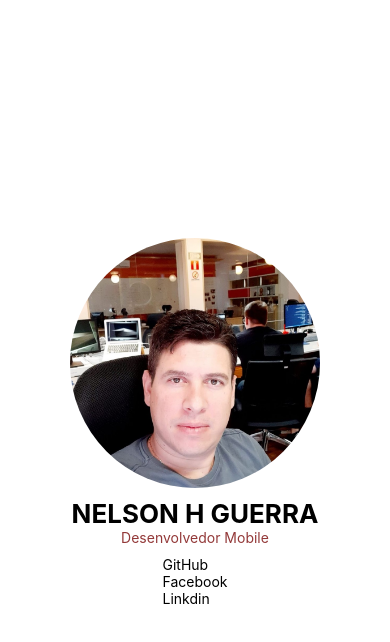
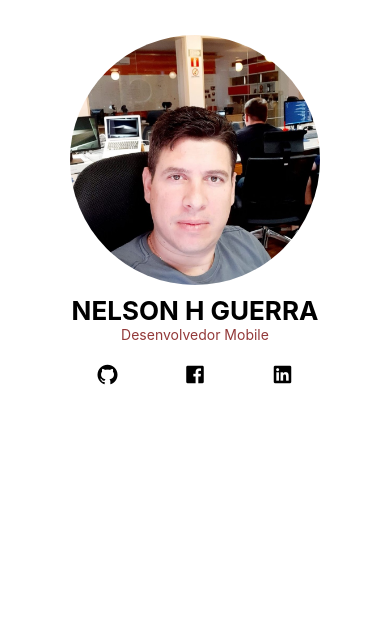
Before and after one commit to nelsoneo/CurriculumApp-RN, a React Native app: screen / in a window 390 px wide. Shown: the top 642 px of the page. Built offline with nearby package versions, Linux system fonts and the light colour scheme.

Commit message:
finish cabecalho

```diff
--- a/App.js
+++ b/App.js
@@ -1,6 +1,7 @@
 // import { StatusBar } from 'expo-status-bar';
 import React from 'react';
 import { StyleSheet, Text, View, Image } from 'react-native';
+import Icon from 'react-native-vector-icons/AntDesign';
 import foto from './assets/perfil.jpg';
 
 const App = () => {
@@ -11,10 +12,10 @@ const App = () => {
             <Image source={foto} style = {styles.fotoStyle}/>
             <Text style = {styles.nome}>NELSON H GUERRA</Text>
             <Text style = {styles.cargo}>Desenvolvedor Mobile</Text>
-            <View>
-                <Text>GitHub</Text>
-                <Text>Facebook</Text>
-                <Text>Linkdin</Text>
+            <View style = {styles.redesSociais}>
+                <Icon name= 'github' style={{fontSize: 20}} />
+                <Icon name = 'facebook-square' style={{fontSize: 20}} />
+                <Icon name = 'linkedin-square' style={{fontSize: 20}} />
             </View>
         </View>
         {/* <StatusBar style="auto" /> */}
@@ -33,7 +34,8 @@ const styles = StyleSheet.create({
   cabecalhoContainer: {
     flex: 1,
     alignItems: 'center',
-    justifyContent: 'center'
+    justifyContent: 'flex-start',
+    paddingTop: 35
   },
   fotoStyle: {
     width: 250,
@@ -48,6 +50,12 @@ const styles = StyleSheet.create({
   cargo: {
     color: '#933939',
     marginBottom: 10
+  },
+  redesSociais: {
+    flexDirection: 'row',
+    justifyContent: 'space-between',
+    width: '50%',
+    marginTop: 10
   }
 });
 
--- a/package.json
+++ b/package.json
@@ -10,9 +10,11 @@
   "dependencies": {
     "expo": "~41.0.1",
     "expo-status-bar": "~1.0.4",
+    "link": "^0.1.5",
     "react": "16.13.1",
     "react-dom": "16.13.1",
     "react-native": "https://github.com/expo/react-native/archive/sdk-41.0.0.tar.gz",
+    "react-native-vector-icons": "^8.1.0",
     "react-native-web": "~0.13.12"
   },
   "devDependencies": {
```
Also changed, not shown: 1 other file (tests, documents, lock files or other folders).
